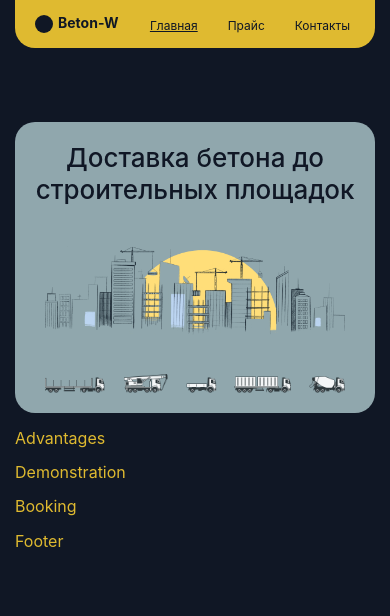
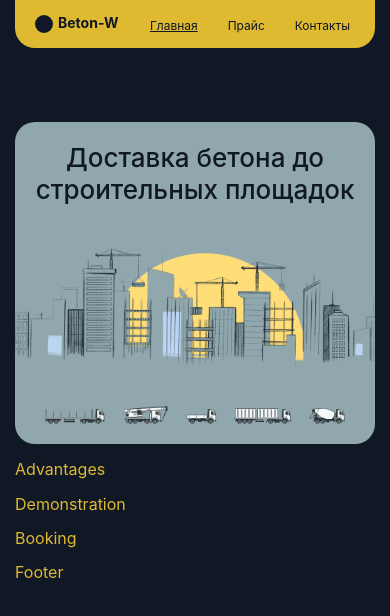
Before and after one commit to mkdir-dev/betonw-client, a React (Create React App) app: page / in a window 390 px wide. Shown: the top 616 px of the page. Built offline with nearby package versions, Linux system fonts and the light colour scheme.

Commit message:
fix: edit media intro

```diff
--- a/src/components/Pages/Home/Intro/Intro.scss
+++ b/src/components/Pages/Home/Intro/Intro.scss
@@ -24,27 +24,27 @@
     &_city {
       max-width: 1040px;
 
-      @media (min-width: 1280px) {
+      @media (max-width: 1280px) {
         max-width: 900px;
       }
 
-      @media (min-width: 1024px) {
-        max-width: 700px;
+      @media (max-width: 1024px) {
+        max-width: 800px;
       }
 
       @media (max-width: 768px) {
-        max-width: 400px;
+        max-width: 500px;
       }
 
       @media (max-width: 480px) {
-        max-width: 300px;
+        max-width: 400px;
       }
     }
 
     &_cars {
       max-width: 800px;
 
-      @media (min-width: 1024px) {
+      @media (max-width: 1024px) {
         max-width: 600px;
       }
 
```
